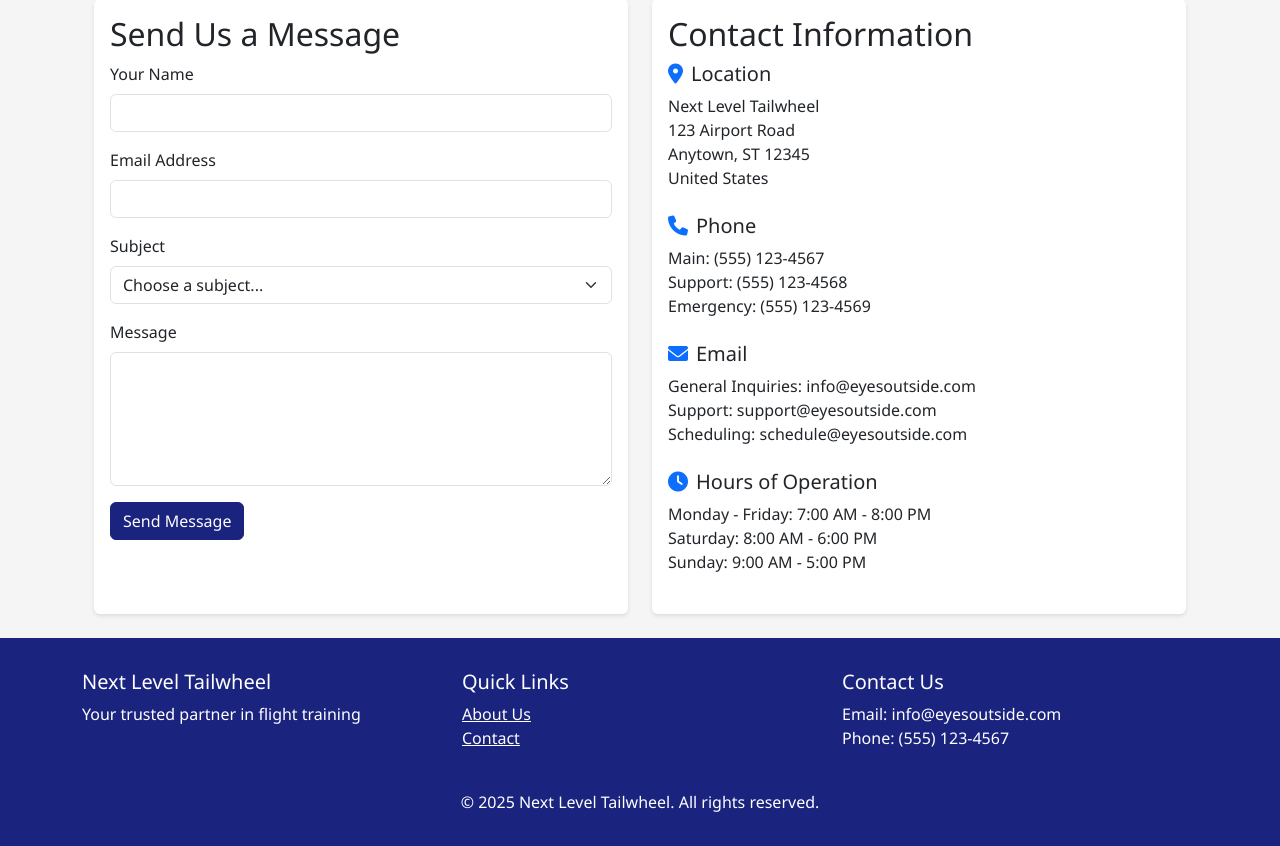
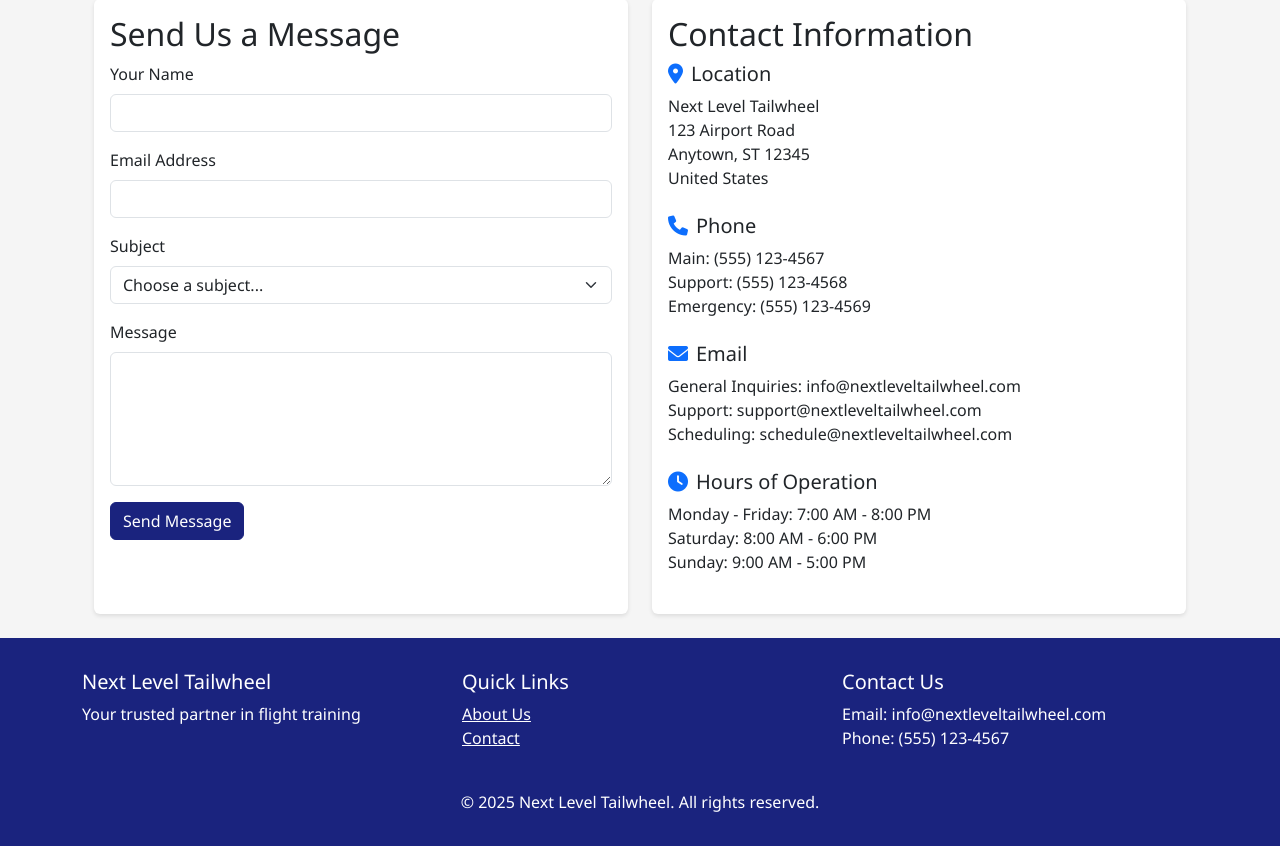
Before and after one commit to jordanhubbard/flightschool, a Flask app: page /contact in a window 1280 px wide. Shown: the part 250-1096 px from the top of the page. Run offline with Flask 3, Linux system fonts and the light colour scheme.

Commit message:
Update email addresses to use nextleveltailwheel.com domain

```diff
--- a/app/templates/base.html
+++ b/app/templates/base.html
@@ -158,7 +158,7 @@
                 </div>
                 <div class="col-md-4">
                     <h5>Contact Us</h5>
-                    <p>Email: info@eyesoutside.com<br>
+                    <p>Email: info@nextleveltailwheel.com<br>
                     Phone: (555) 123-4567</p>
                 </div>
             </div>
--- a/app/templates/main/contact.html
+++ b/app/templates/main/contact.html
@@ -88,9 +88,9 @@
                     <div class="mb-4">
                         <h5><i class="fas fa-envelope text-primary me-2"></i>Email</h5>
                         <p>
-                            General Inquiries: info@eyesoutside.com<br>
-                            Support: support@eyesoutside.com<br>
-                            Scheduling: schedule@eyesoutside.com
+                            General Inquiries: info@nextleveltailwheel.com<br>
+                            Support: support@nextleveltailwheel.com<br>
+                            Scheduling: schedule@nextleveltailwheel.com
                         </p>
                     </div>
 
```
